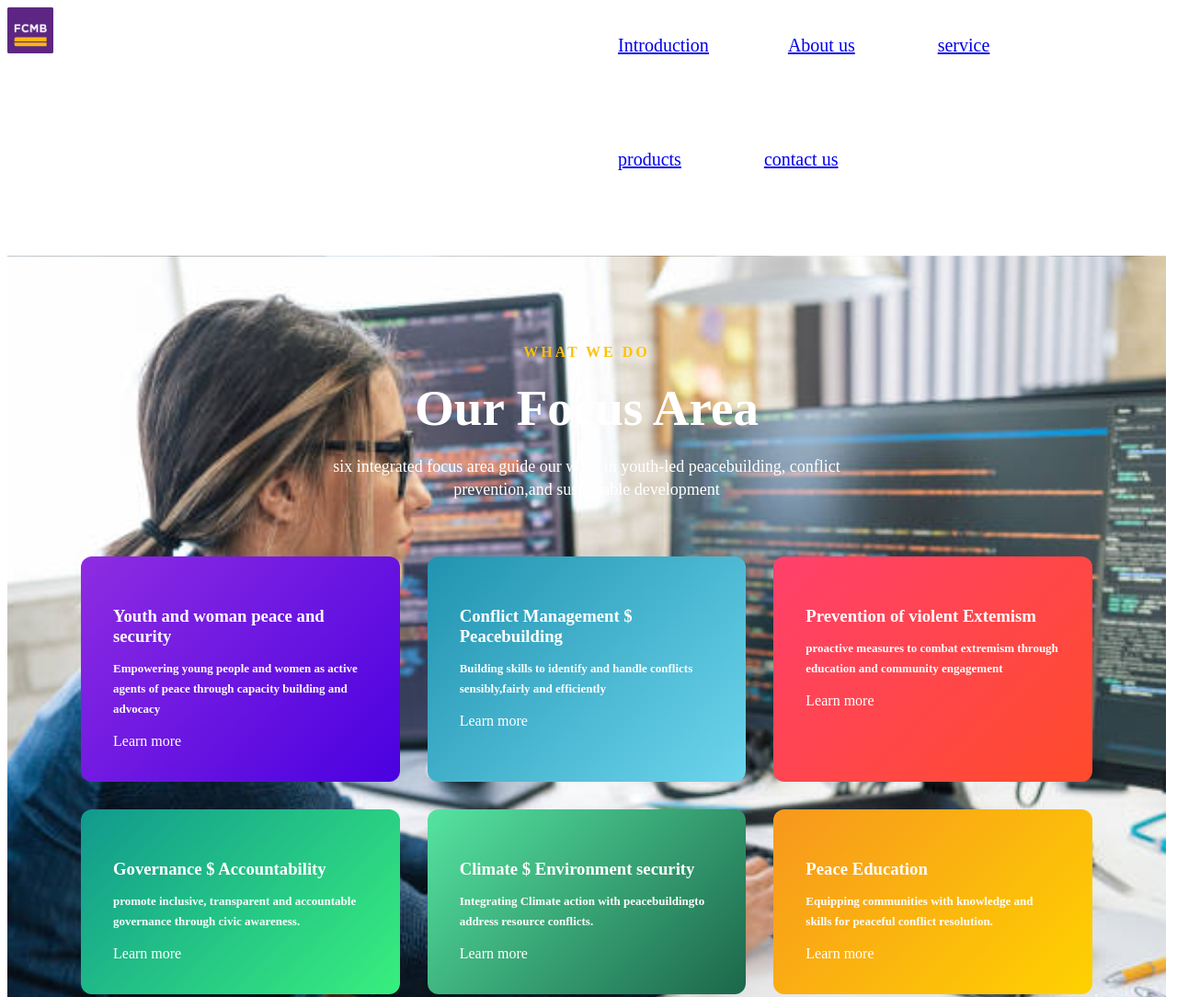
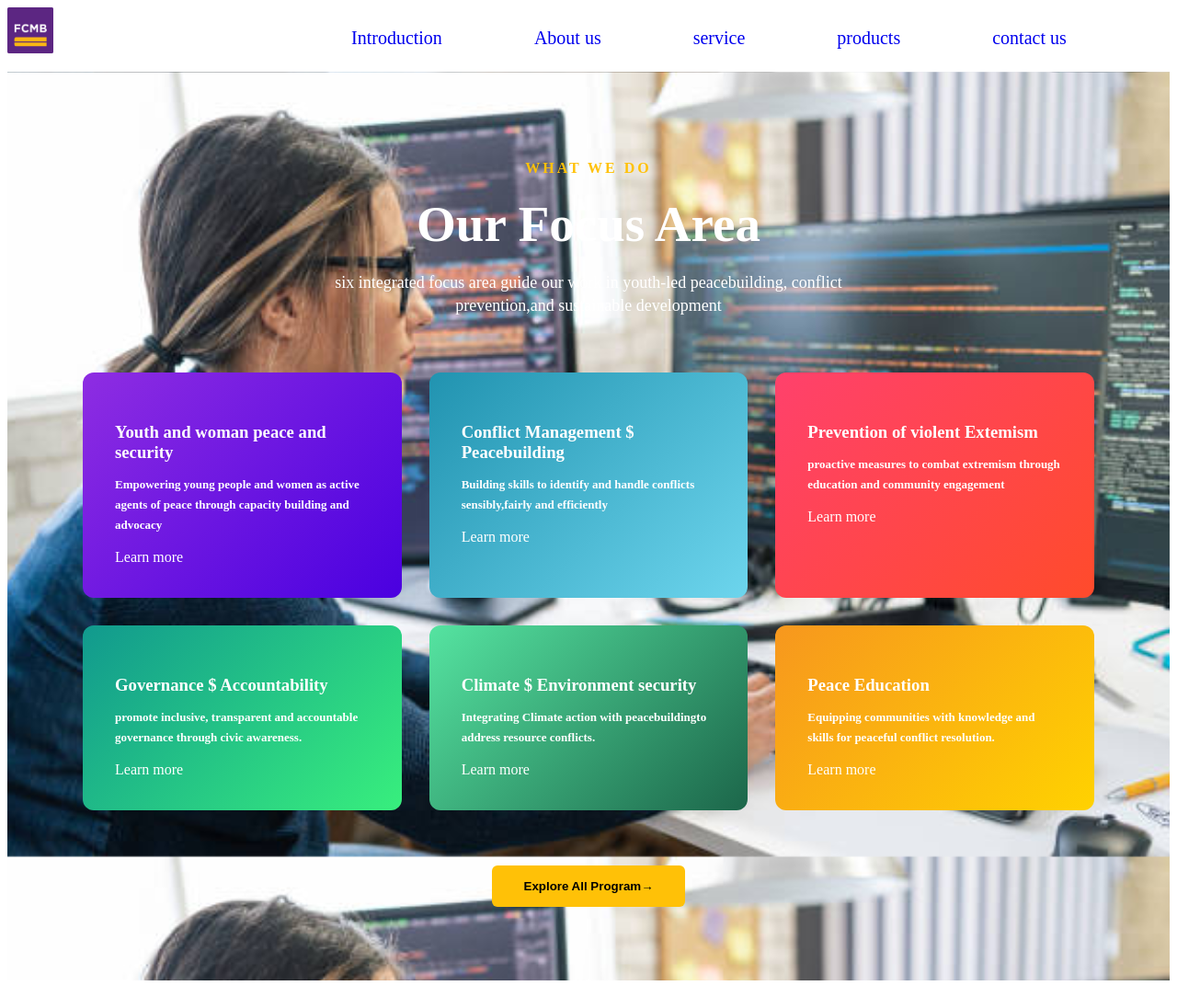
Before and after one commit to bakareopeyemi969-cell/my-project, a plain HTML site: page ass page 2.html in a window 1280 px wide. Shown: the top 1084 px of the page at 92% size. Drawn offline with Linux system fonts and the light colour scheme.

```diff
--- a/ass page 2.html
+++ b/ass page 2.html
@@ -8,12 +8,6 @@
     <title>HTML PRATICE</title>
     <link rel="stylesheet" type="text/css" href="mystyle.css">
     <style>
-        .focus-section {
-            background-image: url(bg.jpg);
-            background-size: cover;
-            background-position:center ;
-            background-attachment: fixed;
-        }
 
         .what {
             color: #ffc107;
@@ -22,16 +16,22 @@
             margin-bottom: 20px;
         }
 
-        .overlay {
+
+        .sola {
+            background: url(bg.jpg);
+            background-size:cover ;
+            background-position: center;
+            background-attachment: fixed;
+            margin-top: -30px;
+
+
+
+        }
+        .overlay{
             background: rgba(50, 0, 90, 0, 75);
             padding: 80px;
             text-align: center;
             color: white;
-            position: absolute;
-            background: url(bg.jpg);
-            background-attachment: fixed;
-            background-size: cover;
-
 
         }
 
@@ -46,7 +46,7 @@
         .focus-text {
             max-width: 650px;
             margin: auto;
-            margin-top: 20px;
+            margin-top: 10px;
             line-height: 1.4;
             font-size: 18px;
             margin-bottom: 20px;
@@ -315,7 +315,7 @@
 
     <div class="dayo">
         <ul>
-            <li>
+            <div class="mmm">
                 <a href="index.html">Introduction</a></h4>
                 <li>
                     <a href="ass page 2.html"> About us</a></h4>
@@ -329,13 +329,18 @@
                 <li>
                     <a href="ass page 5.html">contact us</a></h4>
                 </li>
-        </ul><br>
+
             </div>
-    <section class="focus-section">
+        </ul>
+    </div>
+
+    <section class="sola">
         <div class="overlay">
 
             <p class="what"> WHAT WE DO</p>
+
             <h1 class="focus">Our Focus Area</h1>
+
             <p class="focus-text">six integrated focus area guide our work in youth-led peacebuilding, conflict<br>
                 prevention,and sustainable development
 
@@ -356,6 +361,7 @@
                     <p>Building skills to identify and handle conflicts sensibly,fairly and efficiently</p>
                     <a href="#">Learn more</a>
                 </div>
+
                 <div class="card-red">
                     <i class="fa-solid fa-traingle-exclamation"></i>
                     <h3>Prevention of violent Extemism</h3>
@@ -391,7 +397,7 @@
             <button class="explore"> Explore All Program<span class="arrow"></span>&rarr;</span></button>
 
         </div>
-    </section>
+        </div>
 </body>
 
 </html>
--- a/mystyle.css
+++ b/mystyle.css
@@ -12,48 +12,53 @@
  }
 
 
-  li {
-     display: inline;
-     margin:10px 15px ;
+
+s
+ body {} */
+ .mmm{
+     display: inline-flex;
+     margin: 18px 30px;
      font-size: 20px;
-     background: red;
+     /* background: rgb(253, 189, 28);  */
      padding: 10px 10px;
-     color: white;
-     border-left: dotted;
+     color: rgba(14, 1, 1, 0.834);
+     padding: 4px 2px 21px 4px;
+     text-decoration: none;
+     list-style-type: none;
+     gap: 100px;
 
-
-
-
+     /* /* border-left: dotted; */
 
  }
 
- li a:visited {
-     color: yellow;
+ .dayo{
+     list-style-type: none;
+     text-decoration: none;
+     margin-left: 300px;
+     margin-top: -70px;
  }
 
+ /* li{
+             display: inline;
+             margin: 10px 15px;
+             font-size: 20px;
+             background: rgb(123, 32, 208);
+             padding: 8px 7px;
+             color: white;
+             border-left: dotted;
+        }
 
-s
- body {} */
- li {
-     display: inline-block;
-     margin:38px 40px;
-      font-size: 20px;
-     /* background: rgb(253, 189, 28);  */
-     padding: 10px 10px;
-     color: rgba(14, 1, 1, 0.834);
-    padding:4px 2px 21px 4px;
-    text-decoration:none;
+         /* &:hover {
 
-     /* /* border-left: dotted; */
+             color: white;
+         }
 
-  }
 
- ul {
-     list-style-type: none;
-     text-decoration: none;
-     margin-left: 580px;
-     margin-top: -66px;
- }
+         &:visited {
+             color: yellow;
+         }
+     } */
+
  /* li a:hover {
      color: rgb(0, 0, 1);
      background:  rgb(253, 189, 28);
@@ -63,3 +68,6 @@
      text-decoration: none;
      padding: 0px 0px;
  } */
+ a {
+     text-decoration: none;
+ }
```
Also changed, not shown: ass page 3.html (+8 -1 lines), ass page 4.html (+6 -3 lines), ass page 5.html (+37 -5 lines), index.html (+15 -4 lines). Lines whose indentation alone changed are shown as unchanged.
